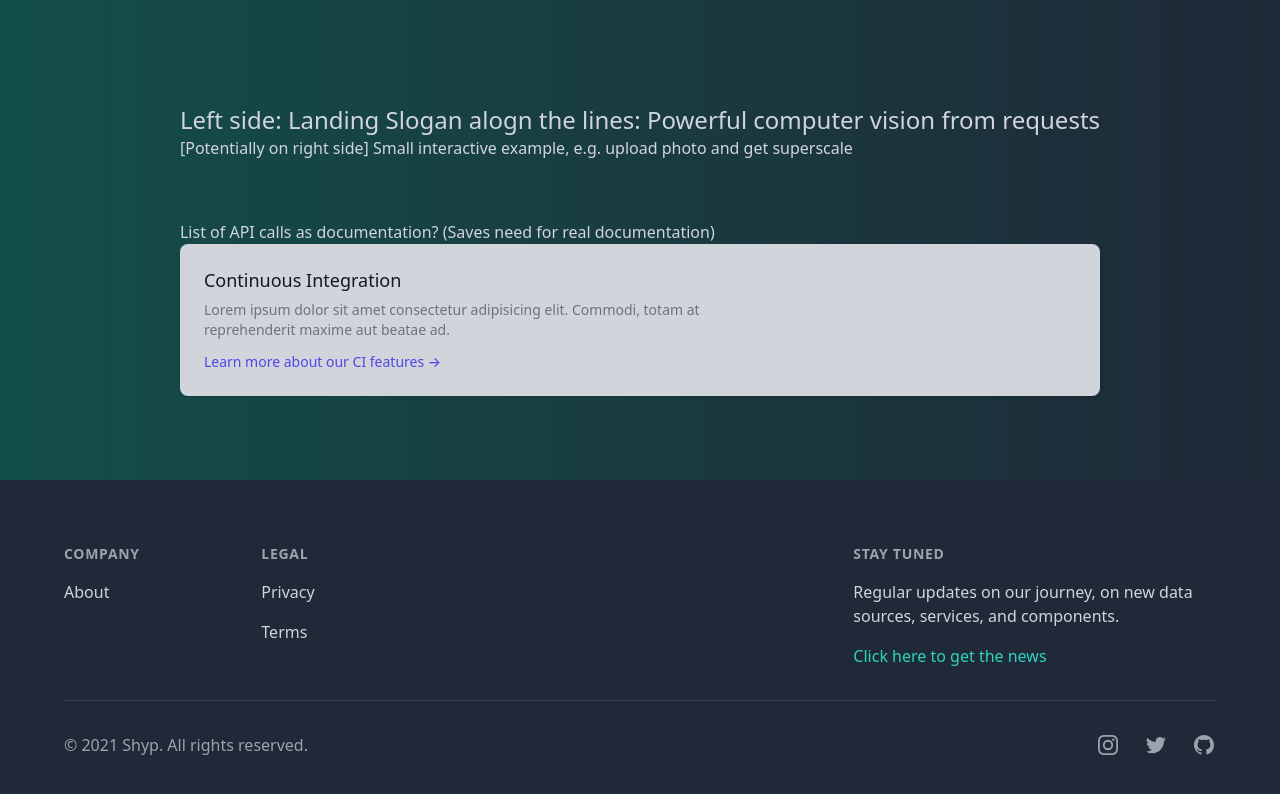
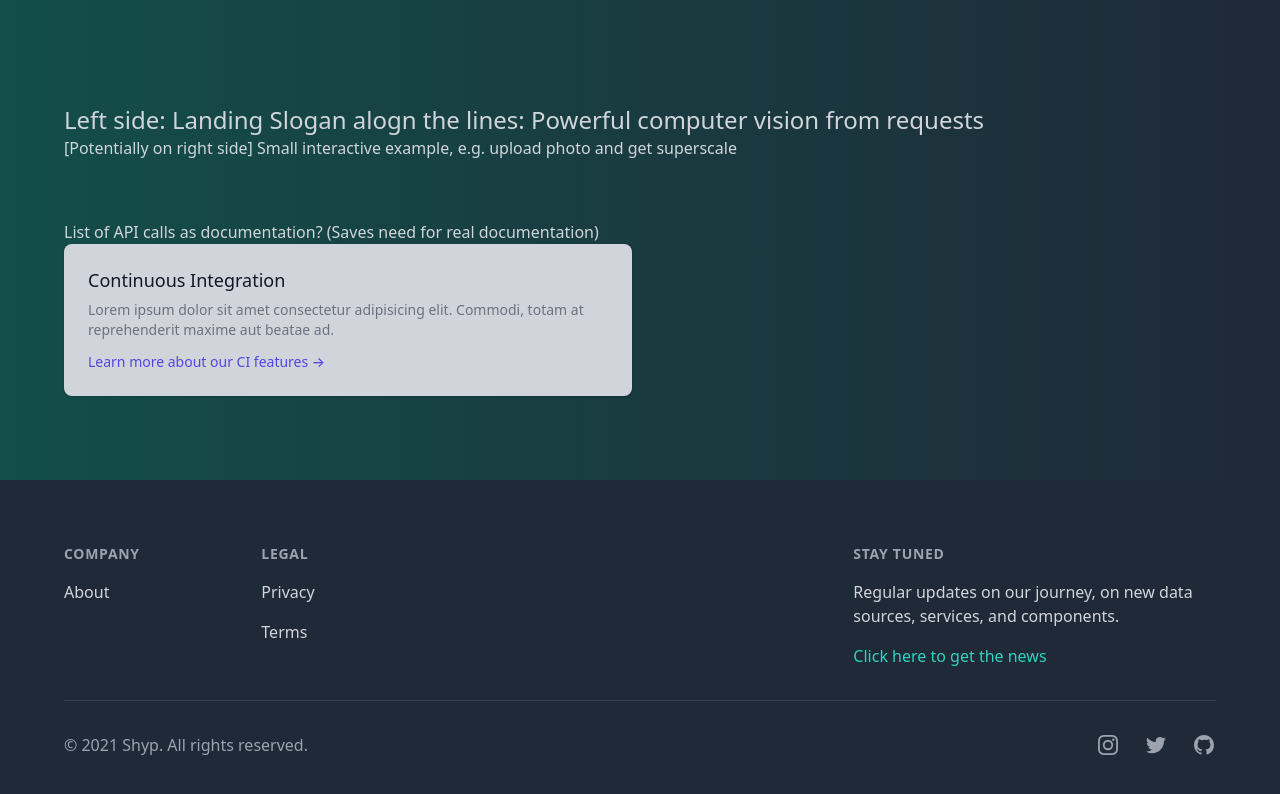
Before and after one commit to TM312/superpowers, a Nuxt app in the folder landing/: page / in a window 1280 px wide. Shown: the top 794 px of the page. Built offline with nearby package versions, Linux system fonts and the light colour scheme.

Commit message:
fix: Integrate card-api-call into 2col grid

```diff
--- a/landing/components/section/SectionLandingMain.vue
+++ b/landing/components/section/SectionLandingMain.vue
@@ -4,7 +4,9 @@
             List of API calls as documentation? (Saves need for real
             documentation)
         </h1>
-        <card-api-call />
+        <div class="grid grid-cols-1 lg:grid-cols-2 gap-4">
+            <card-api-call />
+        </div>
     </section>
 </template>
 
```
